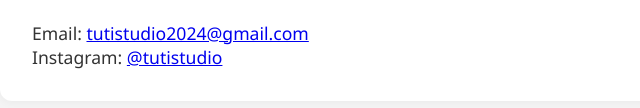
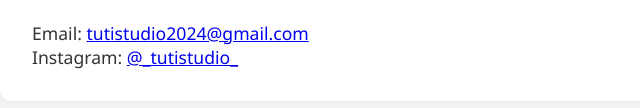
Before and after one commit to TutiStudio/TutiStudio.github.io, a plain HTML site: page index.html in a window 1280 px wide. Shown: the part 982-1090 px from the top of the page, 158-798 px from the left. Drawn offline with Linux system fonts and the light colour scheme.

Commit message:
Update index.html

```diff
--- a/index.html
+++ b/index.html
@@ -129,7 +129,7 @@
     <h2>Contact Us</h2>
     <div class="contact-info">
       Email: <a href="mailto:tutistudio2024@gmail.com">tutistudio2024@gmail.com</a><br>
-      Instagram: <a href="https://instagram.com/tutistudio">@tutistudio</a><br>
+      Instagram: <a href="https://instagram.com/tutistudio">@_tutistudio_</a><br>
       <!-- Add other contact methods as needed -->
     </div>
   </section>
```
